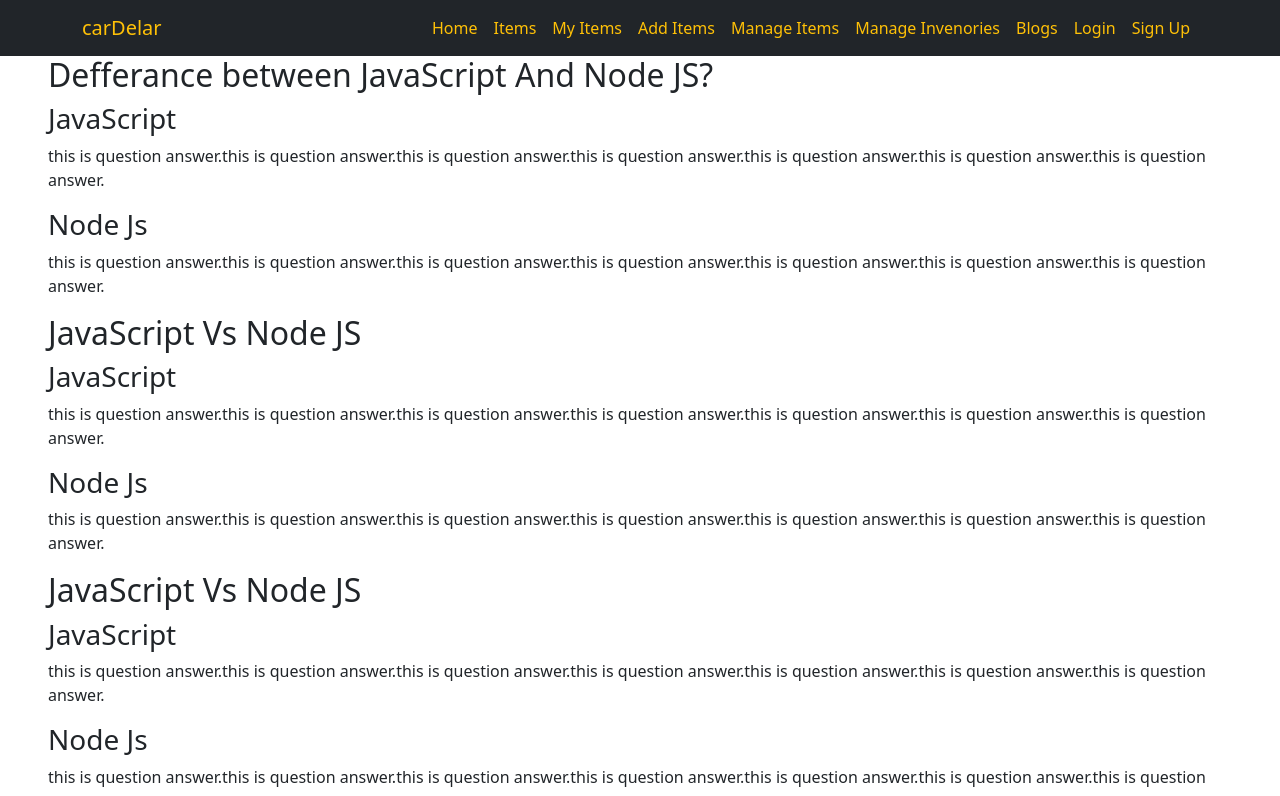
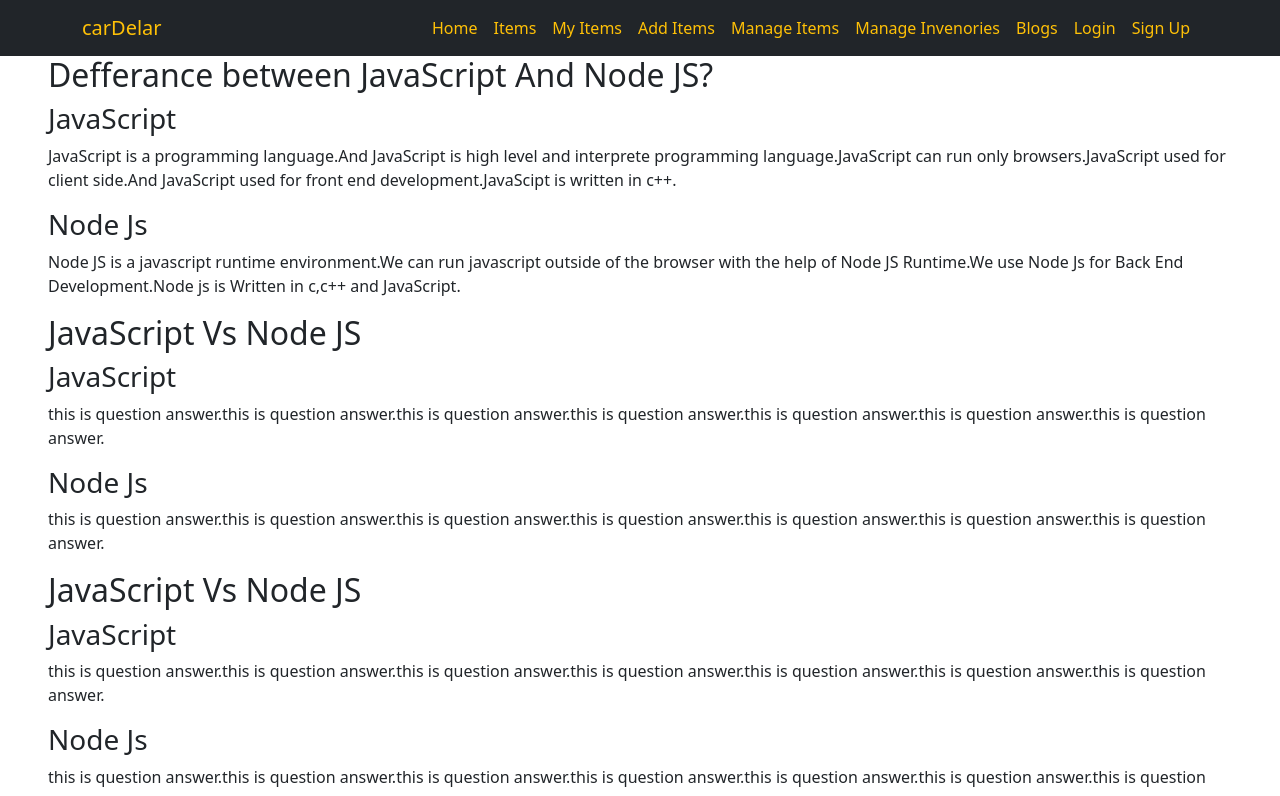
Before and after one commit to majedulhaque1/warehouse-management-website-client, a React (Create React App) app: page /blogs in a window 1280 px wide. Shown: the top 796 px of the page. Built offline with nearby package versions, Linux system fonts and the light colour scheme; no server answers.

Commit message:
first question answer done

```diff
--- a/src/Pages/Blogs/Blogs.js
+++ b/src/Pages/Blogs/Blogs.js
@@ -8,11 +8,11 @@ const Blogs = () => {
                 <h2>Defferance between JavaScript And Node JS?</h2>
                 <h3>JavaScript</h3>
                 <p>
-                    this is question answer.this is question answer.this is question answer.this is question answer.this is question answer.this is question answer.this is question answer.
+                    JavaScript is a programming language.And JavaScript is high level and interprete programming language.JavaScript can run only browsers.JavaScript used for client side.And JavaScript used for front end development.JavaScipt is written in c++.
                 </p>
                 <h3>Node Js</h3>
                 <p>
-                    this is question answer.this is question answer.this is question answer.this is question answer.this is question answer.this is question answer.this is question answer.
+                    Node JS is a javascript runtime environment.We can run javascript outside of the browser with the help of Node JS Runtime.We use Node Js for Back End Development.Node js is Written in c,c++ and JavaScript.
                 </p>
             </div>
             <div>
```
